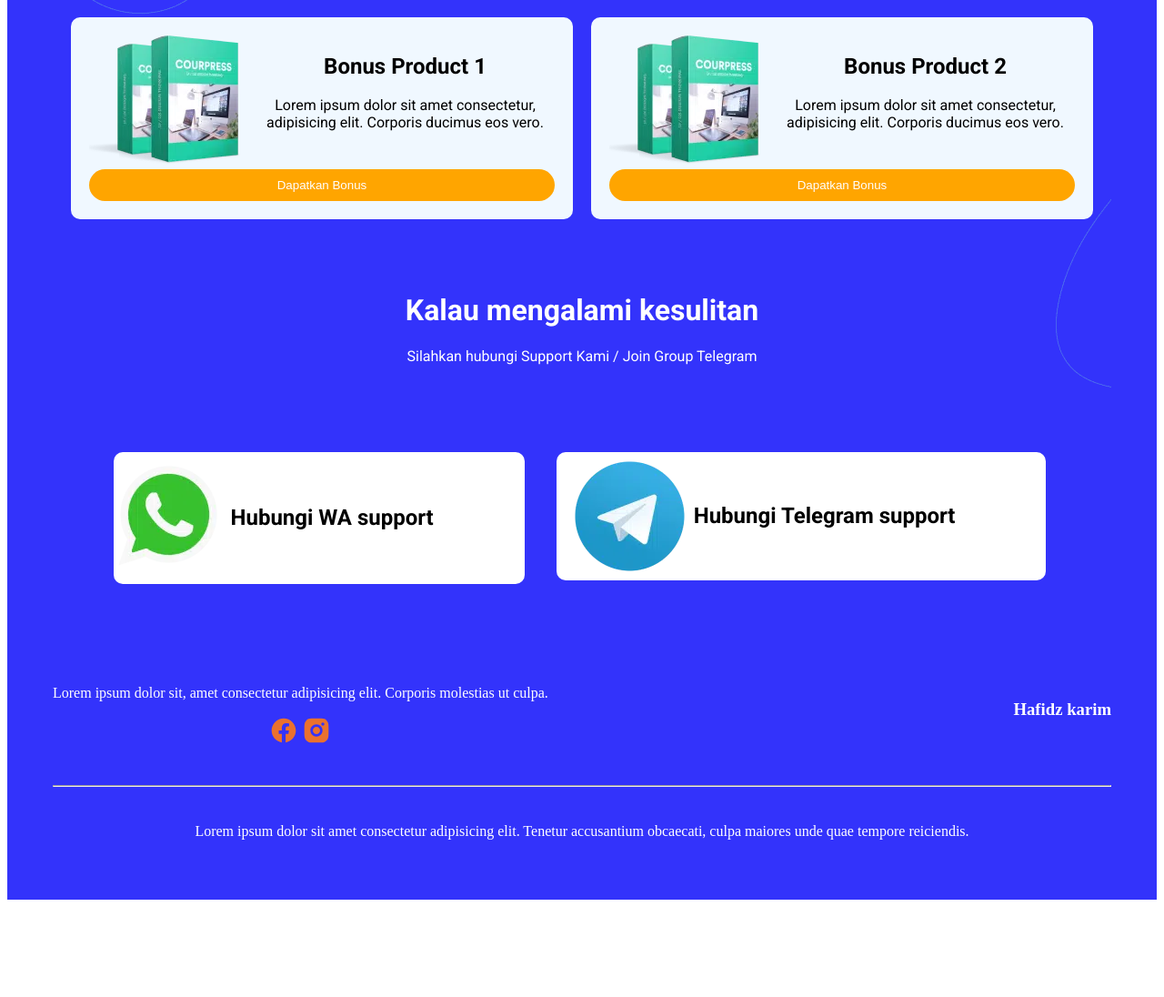
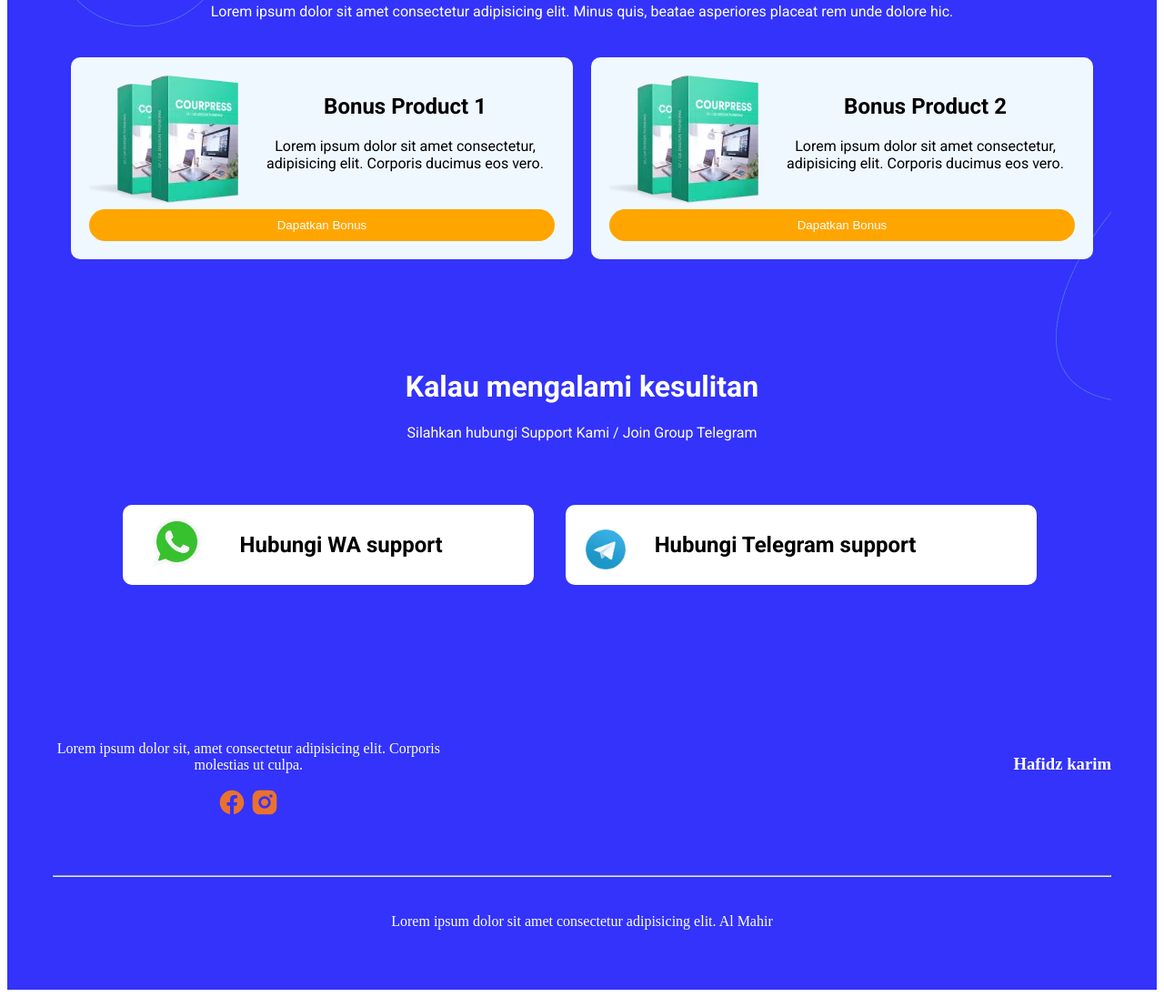
Before and after one commit to Hafidz-Karim/Ujian-HTML-CSS, a plain HTML site: page index.html in a window 1280 px wide. Shown: the part 1340-2436 px from the top of the page at 91% size. Before the commit the page ends 2337 px from the top, so only its background shows below. Drawn offline with Linux system fonts and the light colour scheme.

Commit message:
feax: update ui

```diff
--- a/index.html
+++ b/index.html
@@ -22,7 +22,7 @@
           quas ducimus inventore vel in officia rerum dicta nulla mollitia
           quisquam.
         </p>
-        <button>Akses Product Kami</button>
+        <button><h3>Akses Product Kami</h3></button>
       </div>
       <hr />
       <div class="body">
@@ -38,6 +38,7 @@
             <img src="./aset/img-content-2.png" alt="" />
             <h3>Materi-1 Materi pendahuluan</h3>
           </div>
+
           <div>
             <img src="./aset/img-content-3.png" alt="" />
             <h3>Materi-1 Materi pendahuluan</h3>
@@ -102,8 +103,8 @@
             <div><h2>Hubungi WA support</h2></div>
           </div>
           <div class="container-2-aset">
-            <img src="./aset/telegram.png" alt="" />
-            <h2>Hubungi Telegram support</h2>
+            <div class="telegram"><img src="./aset/telegram.png" alt="" /></div>
+            <div><h2>Hubungi Telegram support</h2></div>
           </div>
         </div>
       </div>
@@ -143,8 +144,7 @@
       <hr />
       <footer>
         <p>
-          Lorem ipsum dolor sit amet consectetur adipisicing elit. Tenetur
-          accusantium obcaecati, culpa maiores unde quae tempore reiciendis.
+          Lorem ipsum dolor sit amet consectetur adipisicing elit. Al Mahir
         </p>
       </footer>
     </div>
--- a/style/index.css
+++ b/style/index.css
@@ -15,8 +15,8 @@
   color: whitesmoke;
 }
 .header > button {
-  background-color: orange;
-  padding: 10px;
+  background-color: rgb(252, 174, 27);
+  padding: 0px 15px;
   border-radius: 18px;
   border: none;
   color: white;
@@ -45,6 +45,7 @@
 .materi div {
   display: flex;
   flex-direction: column;
+  gap: 10px;
 }
 .product {
   padding: 0px 20px;
@@ -86,9 +87,9 @@
   color: white;
 }
 .teks-sulitan {
-  text-align: center;
+  /* text-align: center; */
   color: white;
-  padding: 10px;
+  padding: 50px 10px 0px 10px;
 }
 .bungkus-aset {
   display: flex;
@@ -107,12 +108,22 @@
   border-radius: 10px;
   margin: 20px 20px 0px 20px;
 }
+.container-1-aset img {
+  width: 26%;
+}
+.container-2-aset img {
+  width: 20%;
+  margin-top: 15px;
+}
 .div-akhir {
   text-align: center;
   color: white;
   padding: 0px;
   display: flex;
   flex-direction: column;
+}
+.div-akhir .icon {
+  padding-bottom: 20px;
 }
 footer {
   text-align: center;
@@ -141,7 +152,7 @@ footer {
     display: flex;
     text-align: center;
     justify-content: center;
-    gap: 20px;
+    gap: 30px;
   }
   .product {
     display: flex;
@@ -181,25 +192,33 @@ footer {
     justify-content: center;
     height: 100%;
   }
+
   .container-1-aset {
     display: flex;
     align-items: center;
     gap: 10px;
     padding: 10px 100px 10px 0px;
     justify-content: flex-start;
-    height: 30%;
+    height: 100%;
+  }
+  .container-1-aset img {
+    height: 100%;
+    width: 50%;
   }
   .container-2-aset {
     display: flex;
     align-items: center;
     gap: 10px;
-    padding: 10px 100px 10px 20px;
+    padding: 10px 100px 10px 0px;
     justify-content: flex-start;
-    height: 40%;
+    height: 100%;
   }
-  .container-2-aset > div {
+  .container-2-aset .telegram {
+    width: 21%;
+  }
+  .container-2-aset img {
     height: 100%;
-    width: 100%;
+    width: 50%;
   }
 
   .teks-sulitan {
@@ -207,7 +226,7 @@ footer {
     margin-bottom: 50px;
   }
   .div-akhir {
-    margin-top: 50px;
+    margin-top: 70px;
     display: flex;
     width: 100%;
     height: 100%;
@@ -218,5 +237,7 @@ footer {
   }
   .div-akhir .taks {
     justify-content: flex-start;
+    padding-top: 40px;
+    width: 37%;
   }
 }
```
